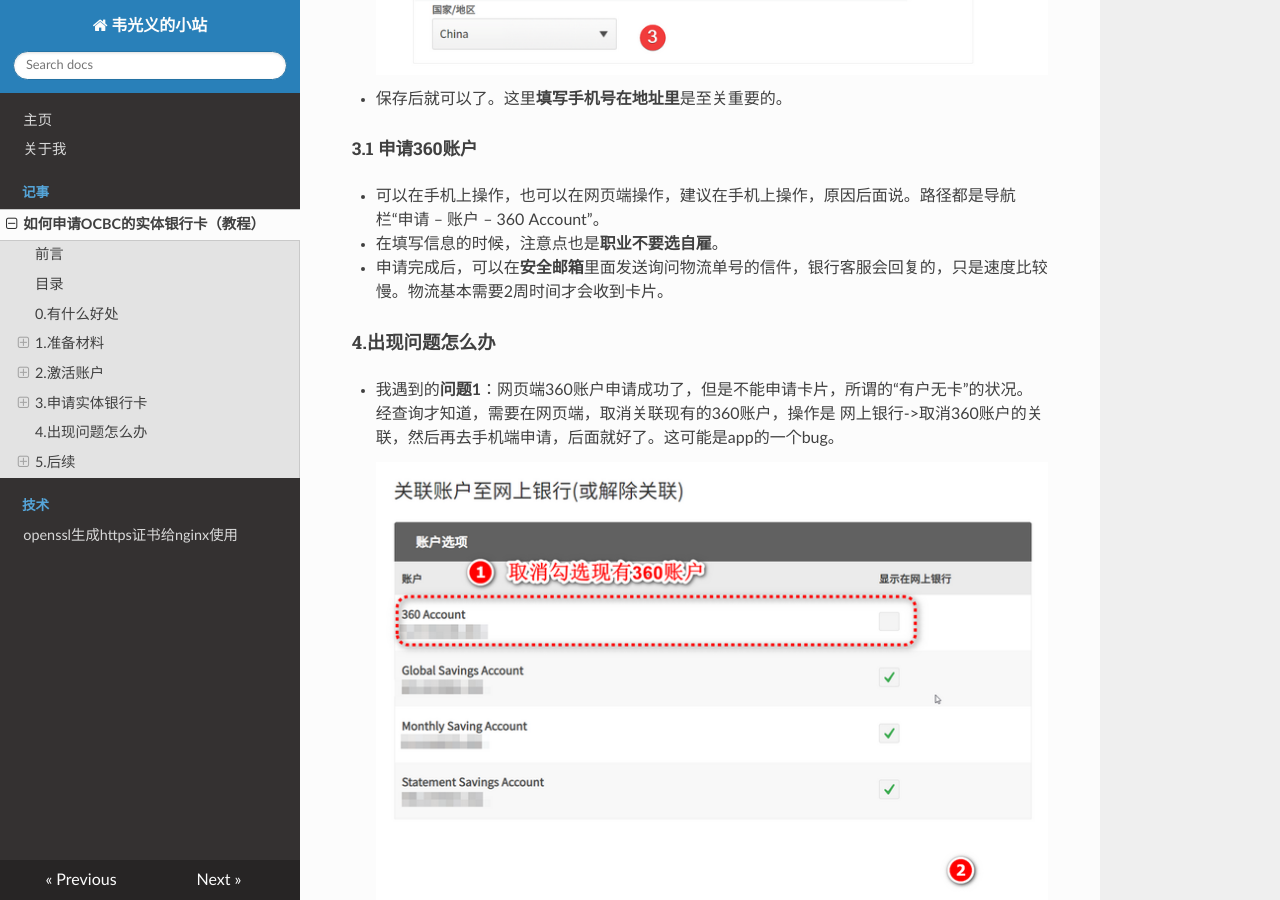
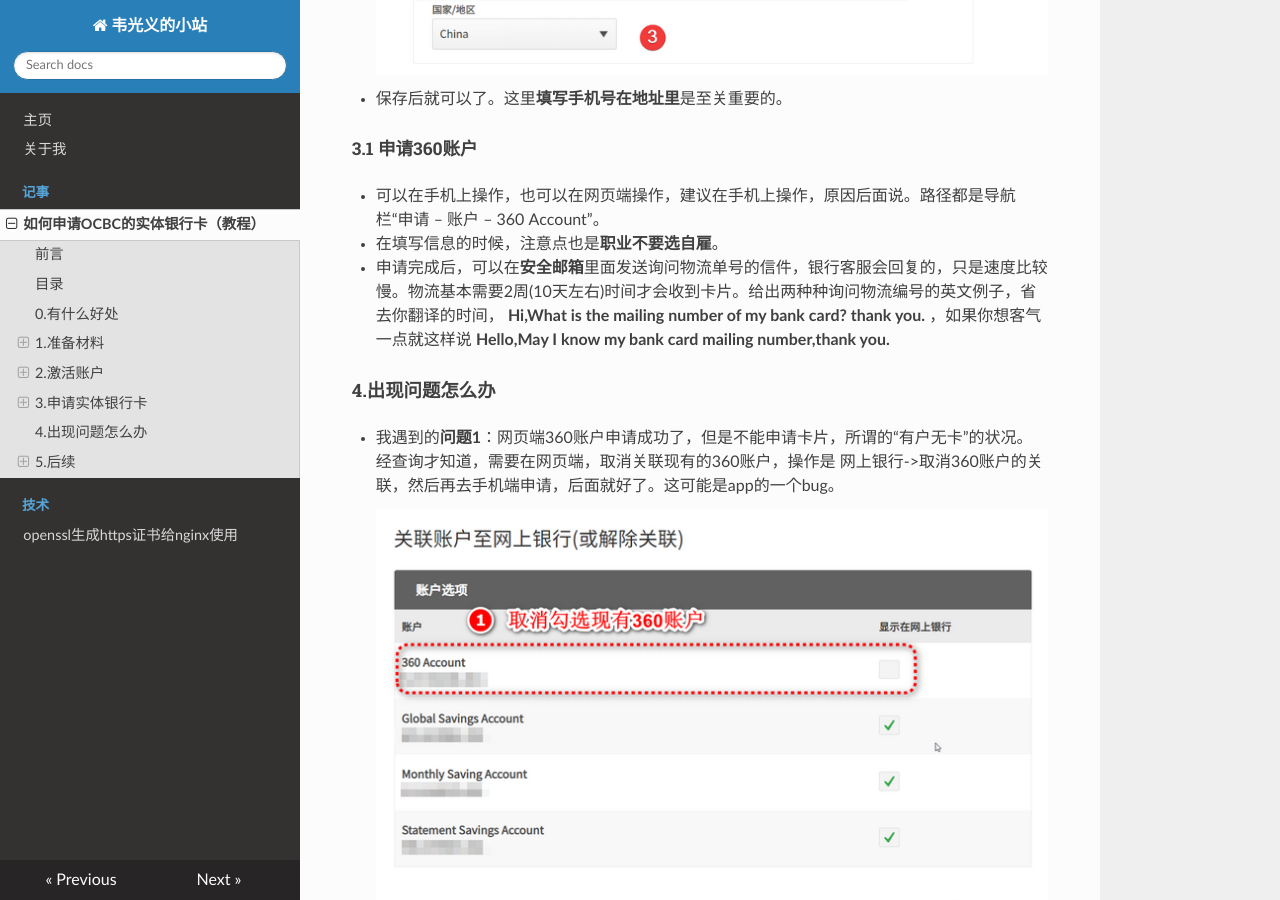
Before and after one commit to ee4ga9d/my-project, an MkDocs documentation site: the page built from docs/2024/03/01.md, in a window 1280 px wide and 900 px high, scrolled down 8179 px. Built offline with MkDocs 1.6.1, drawn with Linux system fonts in a browser that asks for light colours; nearby versions of some CDN libraries.

Commit message:
mail number

```diff
--- a/docs/2024/03/01.md
+++ b/docs/2024/03/01.md
@@ -84,7 +84,8 @@
 ##### 3.1 申请360账户
 * 可以在手机上操作，也可以在网页端操作，建议在手机上操作，原因后面说。路径都是导航栏“申请 – 账户 – 360 Account”。
 * 在填写信息的时候，注意点也是**职业不要选自雇**。
-* 申请完成后，可以在**安全邮箱**里面发送询问物流单号的信件，银行客服会回复的，只是速度比较慢。物流基本需要2周时间才会收到卡片。
+* 申请完成后，可以在**安全邮箱**里面发送询问物流单号的信件，银行客服会回复的，只是速度比较慢。物流基本需要2周(10天左右)时间才会收到卡片。给出两种种询问物流编号的英文例子，省去你翻译的时间， **Hi,What is the mailing number of my bank card? thank you.** ，如果你想客气一点就这样说  **Hello,May I know my bank card mailing number,thank you.**
+
 
 #### 4.出现问题怎么办
 * 我遇到的**问题1**：网页端360账户申请成功了，但是不能申请卡片，所谓的“有户无卡”的状况。经查询才知道，需要在网页端，取消关联现有的360账户，操作是 网上银行->取消360账户的关联，然后再去手机端申请，后面就好了。这可能是app的一个bug。
```
